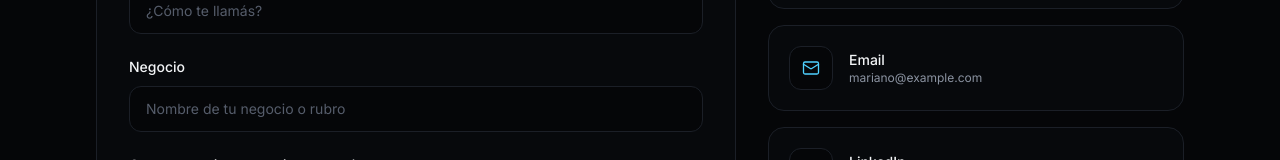
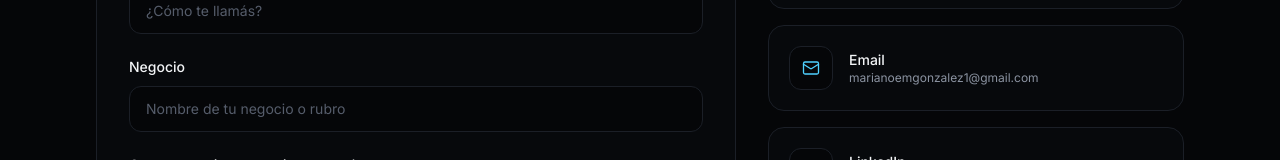
Before and after one commit to marianoem18/Landing-page, a React (Vite) app: page / in a window 1280 px wide. Shown: the part 6631-6791 px from the top of the page. Built offline with nearby package versions, Linux system fonts and the light colour scheme.

Commit message:
Update Contact.tsx
Agregó mi número

```diff
--- a/src/components/Contact.tsx
+++ b/src/components/Contact.tsx
@@ -12,9 +12,9 @@ function LinkedinIcon({ size = 18, className = '' }: { size?: number; className?
   );
 }
 
-const WHATSAPP_NUMBER = '5493810000000'; // reemplazar por el número real
-const EMAIL = 'mariano@example.com'; // reemplazar por el email real
-const LINKEDIN_URL = 'https://www.linkedin.com/in/mariano-gonzalez';
+const WHATSAPP_NUMBER = '5493815866682'; // reemplazar por el número real
+const EMAIL = 'marianoemgonzalez1@gmail.com'; // reemplazar por el email real
+const LINKEDIN_URL = 'https://www.linkedin.com/in/mariano-gonzález-709288237?utm_source=share_via&utm_content=profile&utm_medium=member_ios';
 const CALENDLY_URL = 'https://calendly.com/mariano-gonzalez';
 
 const channels = [
```
